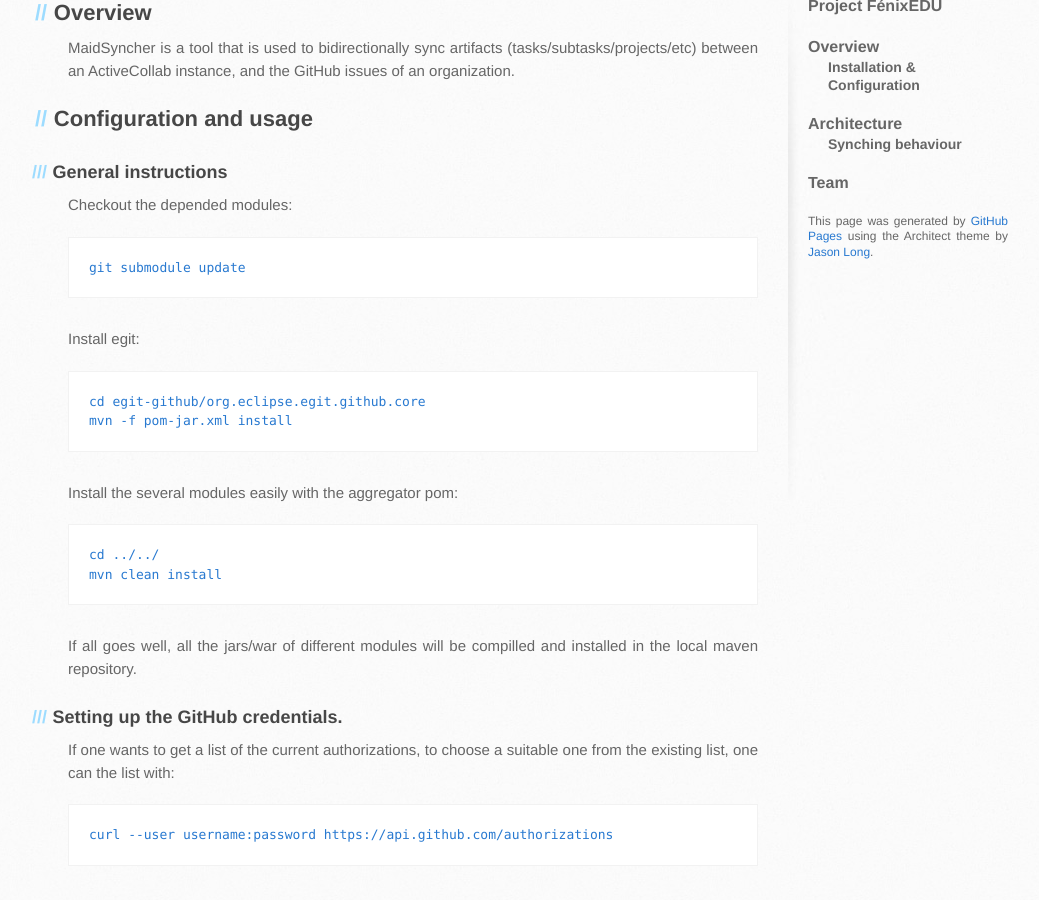
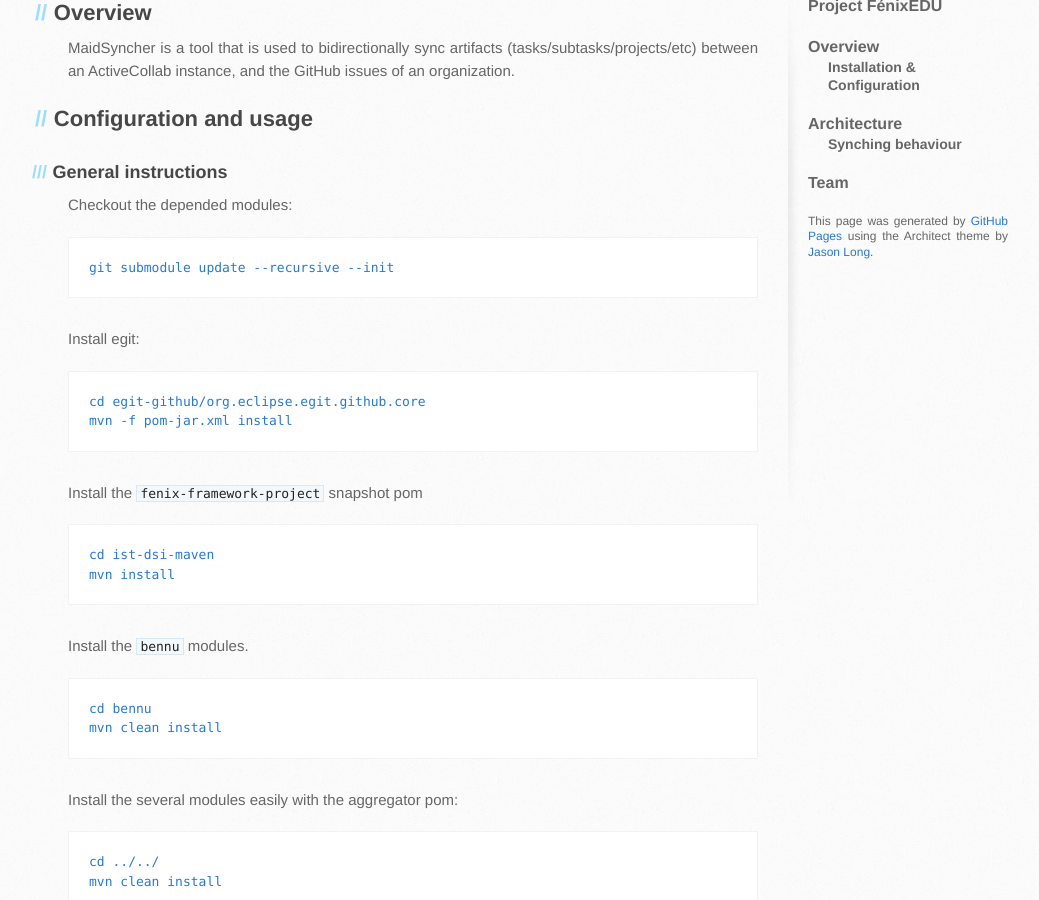
Before and after one commit to joantune/maidSyncher, a Jekyll site: the page built from index.md, in a window 1280 px wide and 900 px high, scrolled down 218 px. Shown: the whole window, without its empty margins (102-1141 px from the left). Built offline with Jekyll 4.4.1, drawn with Linux system fonts in a browser that asks for light colours; Markdown is read by kramdown in place of the engine named in the settings; some of the changed text lies outside the part shown.

Commit message:
Finished the configuration&usage instructions; used rdiscount with some settings to make sure that JSON was correctly idented

```diff
--- a/_config.yml
+++ b/_config.yml
@@ -1,7 +1,7 @@
 baseurl: /maidSyncher
 safe: true
 lsi: false
-#markdown: RDiscount
-#redcarpet:
-#  extensions: ["no_intra_emphasis", "fenced_code_blocks", "autolink", "strikethrough", "superscript", "with_toc_data"]
+markdown: rdiscount
+redcarpet:
+  extensions: ["no_intra_emphasis", "fenced_code_blocks", "autolink", "strikethrough", "superscript", "with_toc_data"]
 pygments: true
--- a/index.md
+++ b/index.md
@@ -14,12 +14,22 @@
 
 Checkout the depended modules:
 
-	git submodule update
+	git submodule update --recursive --init
 
 Install egit:
 
 	cd egit-github/org.eclipse.egit.github.core
 	mvn -f pom-jar.xml install
+
+Install the `fenix-framework-project` snapshot pom
+
+	cd ist-dsi-maven
+	mvn install
+
+Install the `bennu` modules.
+
+	cd bennu
+	mvn clean install
 
 Install the several modules easily with the aggregator pom:
 
@@ -118,4 +128,6 @@
 
 to compile it and run the synching commands.
 
+After that, by default, the website should be available at `http://localhost:8080/syncher-web-clientjs/`
+
 **NOTE:** running this app will change your ActiveCollab and GitHub instances. In a good way :) (at least hopefully! no, really, read the fine manual first on the expected behavior, plus, take into account that things might not be fully working as intended, if possible, run on test instances first).
```
